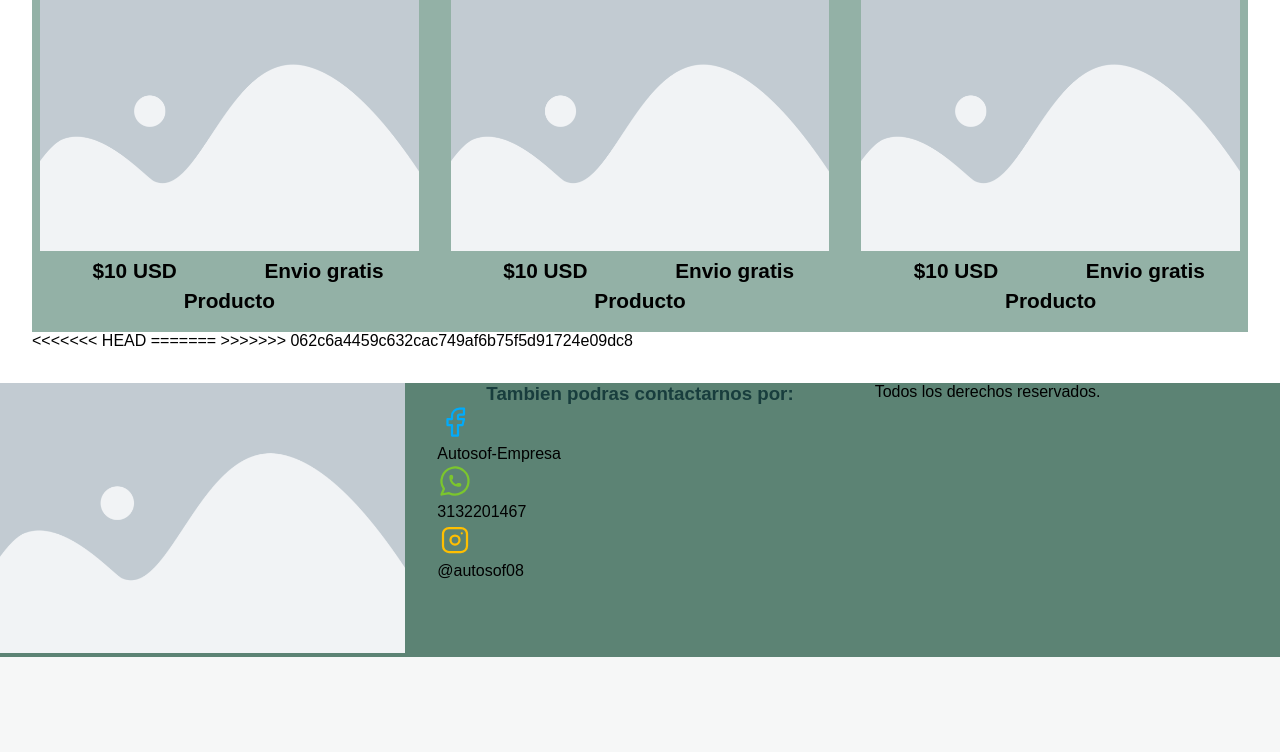
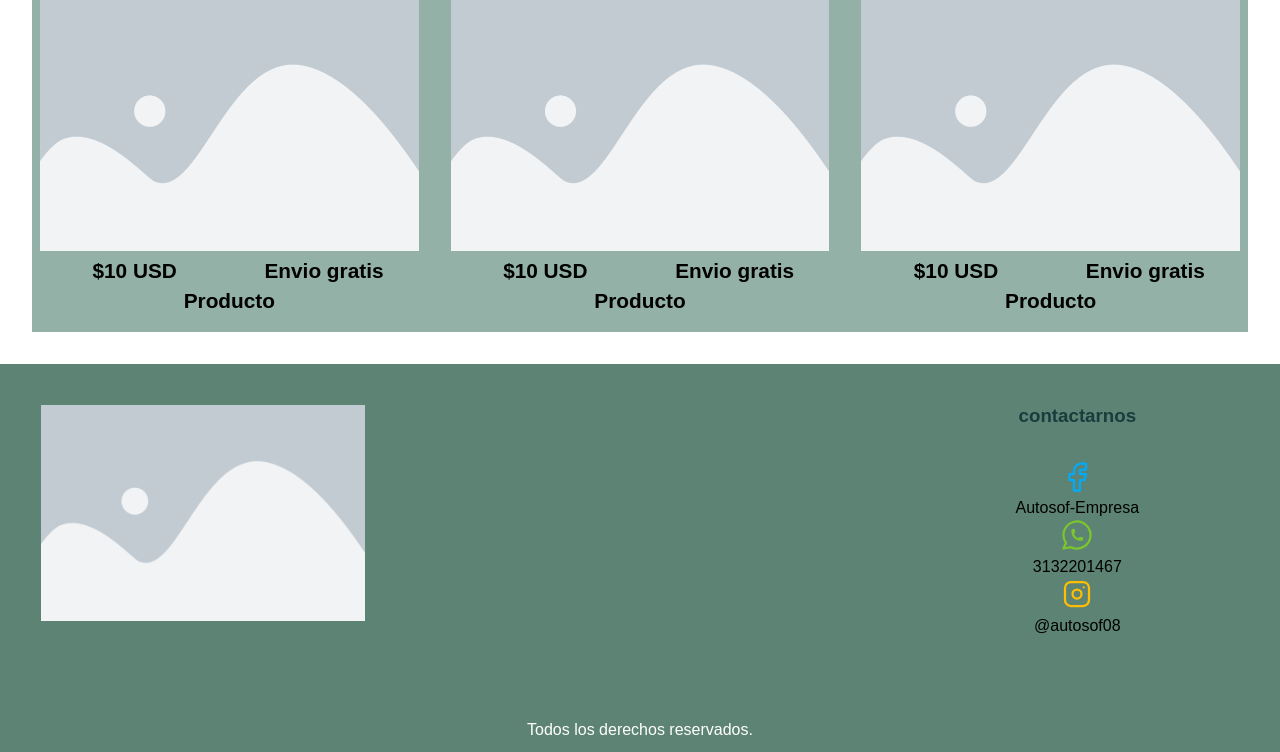
Before and after one commit to AmayaG08/Proyecto-Desarollo_web, a PHP site: page / in a window 1280 px wide. Shown: the part 1247-1999 px from the top of the page. Before the commit the page ends 1904 px from the top, so only its background shows below. Run offline with PHP 8.4, Linux system fonts and the light colour scheme.

Commit message:
footer
footer a medias

```diff
--- a/css/styles.css
+++ b/css/styles.css
@@ -100,6 +100,20 @@ img{
     grid-template-columns: repeat(3, 1fr);
     gap: 2rem;
 }
+.footer__img{
+    padding: 10%;
+
+}
 .footer__contactenos{
-    grid-column: 2 / 3;
+    padding: 10%;
 }
+.footer__contactenos-center{
+    text-align: center;
+    padding: 10%;
+}
+.footer__texto{
+    text-align: center;
+    background-color: var(--secundario);
+    color: var(--blanco);
+    padding: 1%;
+}
--- a/index.html
+++ b/index.html
@@ -162,18 +162,16 @@
         </div>
       </div>
           </section>
-<<<<<<< HEAD
-
-=======
->>>>>>> 062c6a4459c632cac749af6b75f5d91724e09dc8
    </main>
 
    <footer class="footer">
     <div class="footer__img">
       <img src="img/logo.webp" alt="">
     </div>
+    <div class="falso"></div>
     <div class="footer__contactenos">
-      <h3>Tambien podras contactarnos por:</h3>
+      <h3>contactarnos</h3>
+      <div class="footer__contactenos-center">
         <svg xmlns="http://www.w3.org/2000/svg" class="icon icon-tabler icon-tabler-brand-facebook" width="36" height="36" viewBox="0 0 24 24" stroke-width="1.5" stroke="#00abfb" fill="none" stroke-linecap="round" stroke-linejoin="round">
           <path stroke="none" d="M0 0h24v24H0z" fill="none"/>
           <path d="M7 10v4h3v7h4v-7h3l1 -4h-4v-2a1 1 0 0 1 1 -1h3v-4h-3a5 5 0 0 0 -5 5v2h-3" />
@@ -193,11 +191,13 @@
         </svg>
       <p>@autosof08</p>
     </div>
-
-    <div>
-      <p>Todos los derechos reservados.</p>
     </div>
 
+
   </footer>
+  <div class="footer__texto">
+    <p>Todos los derechos reservados.</p>
+  </div>
+
   </body>
 </html>
```
